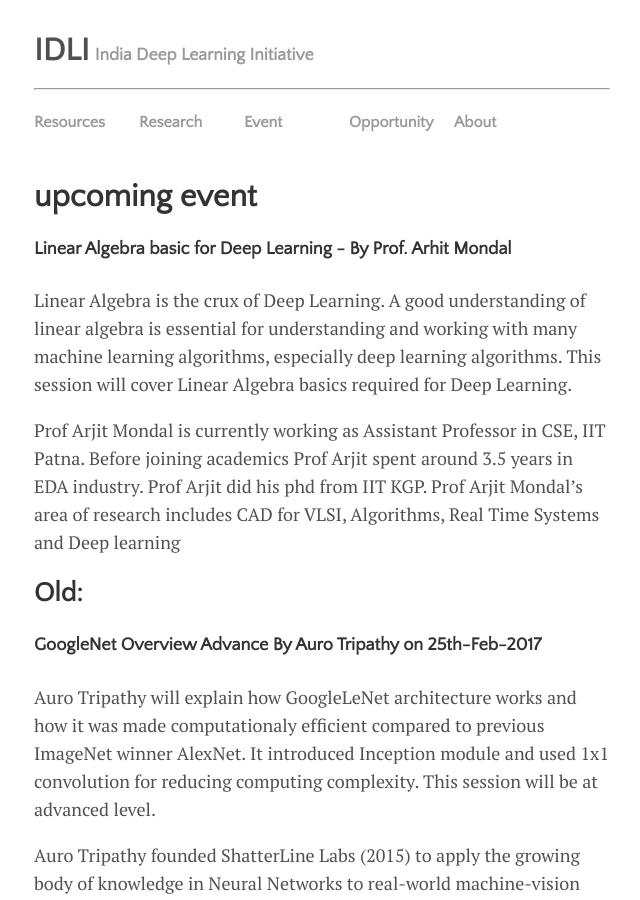
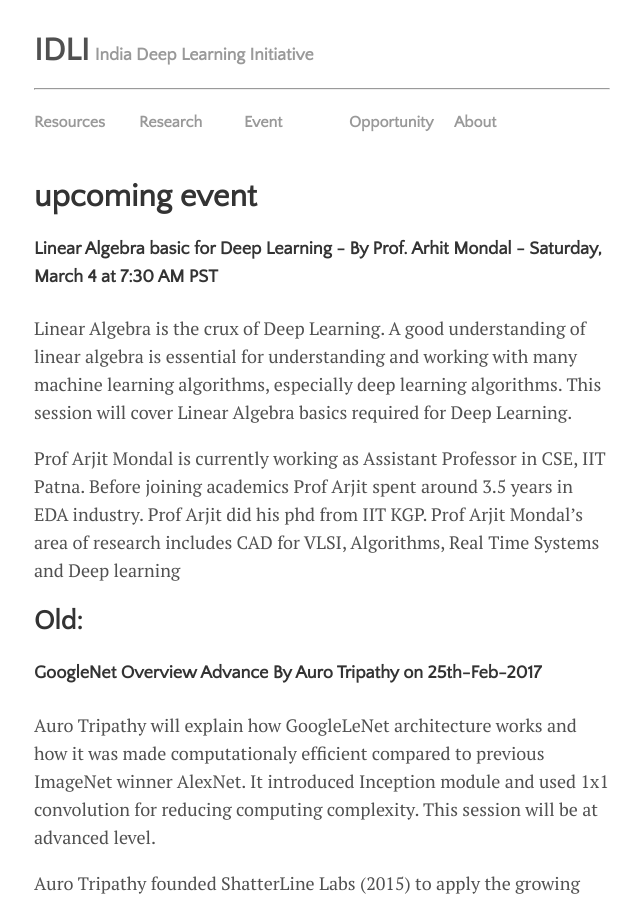
Before and after one commit to IndiaDeepLearningInitiative-IDLI/IndiaDeepLearningInitiative-IDLI.github.io, a Jekyll site: the page built from _upcomming/2017-02-22-Upcomming events.md, in a window 1280 px wide and 900 px high. Shown: the whole window, without its empty margins (318-958 px from the left). Built offline with Jekyll 4.4.1, drawn with Linux system fonts in a browser that asks for light colours; nearby versions of some CDN libraries; comment, search, counter and statistics services are not loaded.

Commit message:
Update 2017-02-22-Upcomming events.md

```diff
--- a/_upcomming/2017-02-22-Upcomming events.md
+++ b/_upcomming/2017-02-22-Upcomming events.md
@@ -3,7 +3,7 @@ layout: post
 title: upcoming event
 ---
 
-#### Linear Algebra basic for Deep Learning - By Prof. Arhit Mondal
+#### Linear Algebra basic for Deep Learning - By Prof. Arhit Mondal - Saturday, March 4 at 7:30 AM PST
 
 Linear Algebra is the crux of Deep Learning. A good understanding of linear algebra is essential for understanding and working with many machine learning algorithms, especially deep learning algorithms. This session will cover Linear Algebra basics required for Deep Learning.
 
```
